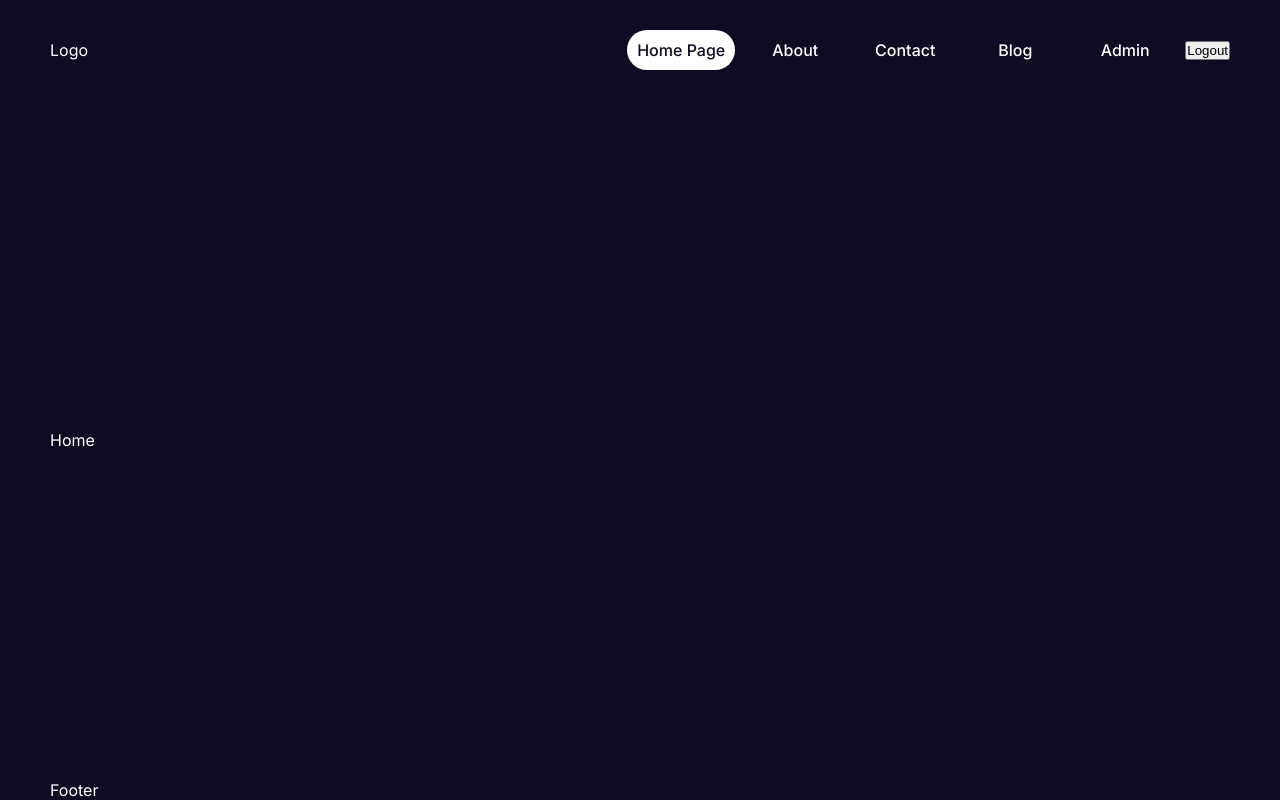
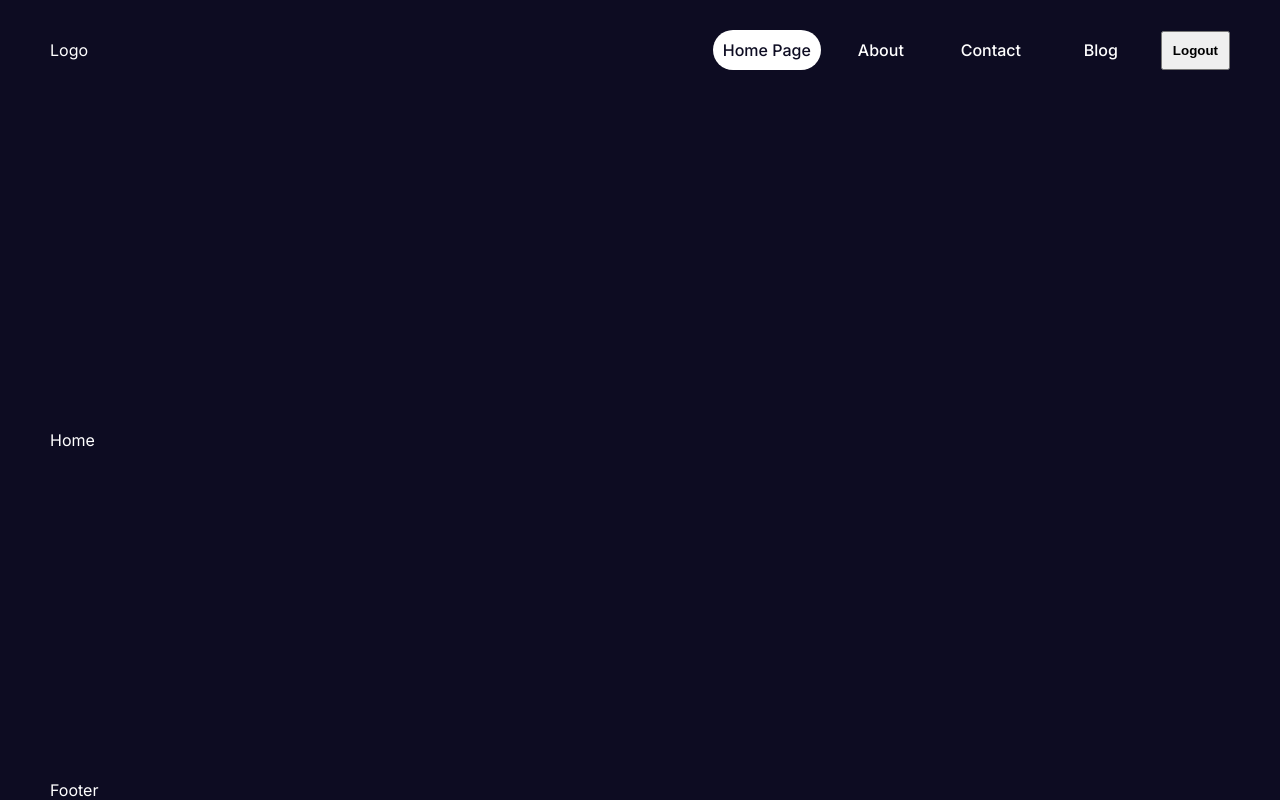
Before and after one commit to pharaoht/lama_thoughts, a Next.js app: page / in a window 1280 px wide. Built offline with nearby package versions, Linux system fonts and the light colour scheme.

Commit message:
navbar styling and responsive design

```diff
--- a/src/components/navBar/links/Links.jsx
+++ b/src/components/navBar/links/Links.jsx
@@ -1,41 +1,26 @@
+"use client"
+import { useState } from "react";
 import styles from "./links.module.css";
 import NavLink from "./navLink/navLink";
 
+const links = [
+    { title: 'Home Page', path: '/' },
+    { title: 'About', path: '/about' },
+    { title: 'Contact', path: '/contact' },
+    { title: 'Blog', path: '/blog' }
+];
+const adminLink = { title: 'Admin', path: '/admin' };
+const noUserLink = { title: 'Login', path: '/login' };
+
 const Links = () => {
 
-    const links = [
-        {
-            title: 'Home Page',
-            path: '/'
-        },
-        {
-            title: 'About',
-            path: '/about'
-        },
-        {
-            title: 'Contact',
-            path: '/contact'
-        },
-        {
-            title: 'Blog',
-            path: '/blog'
-        }
-    ];
-
-    const adminLink = {
-        title: 'Admin',
-        path: '/admin'
-    };
-
-    const noUserLink = {
-        title: 'Login',
-        path: '/login'
-    }
+    const [isOpen, setIsOpen] = useState(false);
 
     const session = true;
-    const isAdmin = true;
+    const isAdmin = false;
 
     return (
+        <div className={styles.container}>
             <div className={styles.links}>
                 {
                     links.map((link) => (
@@ -46,7 +31,7 @@ const Links = () => {
                     session ? (
                         <>
                             {isAdmin && <NavLink item={adminLink} key={adminLink.title} />}
-                        <button>Logout</button>
+                            <button className={styles.logout}>Logout</button>
                         </>
                     ) :
                         (
@@ -54,6 +39,22 @@ const Links = () => {
                         )
                 }
             </div>
+            <button
+                onClick={() => setIsOpen(prev => !prev)}
+                className={styles.menuButton}>
+                Menu
+            </button>
+            {
+                isOpen && <div className={styles.mobileLinks}>
+                    {
+                        links.map((link) => (
+                            <NavLink item={link} key={link.title} />
+                        ))
+                    }
+                </div>
+            }
+
+        </div>
     )
 };
 
--- a/src/components/navBar/links/links.module.css
+++ b/src/components/navBar/links/links.module.css
@@ -3,3 +3,41 @@
     align-items: center;
     gap: 10px;
 }
+
+.logout{
+    padding:10px;
+    cursor: pointer;
+    font-weight: bold;
+}
+
+.menuButton,
+.mobileLinks{
+    display: none;
+}
+
+@media (max-width: 768px){
+    .links{
+        display: none;
+
+    }
+
+    .menuButton{
+        display: block;
+        cursor: pointer;
+    }
+
+    .mobileLinks {
+        position: absolute;
+        top: 100px;
+        right: 0;
+        width: 50%;
+        height: calc(100vh - 100px);
+        background-color: var(--bg);
+        display: flex;
+        flex-direction: column;
+        align-items: center;
+        justify-content: center;
+        gap: 10px;
+
+    }
+}
```
Lines whose indentation alone changed are shown as unchanged.
